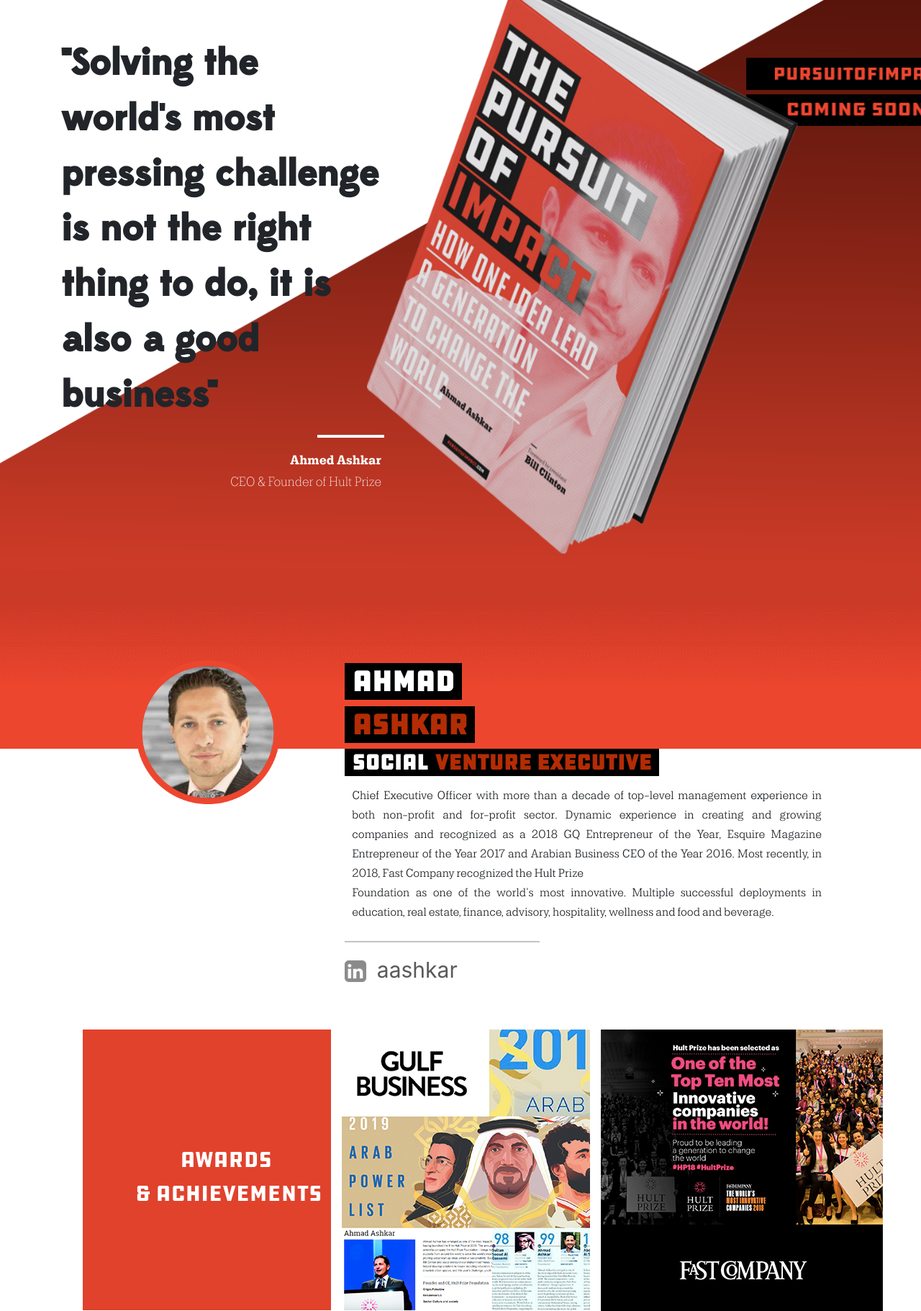
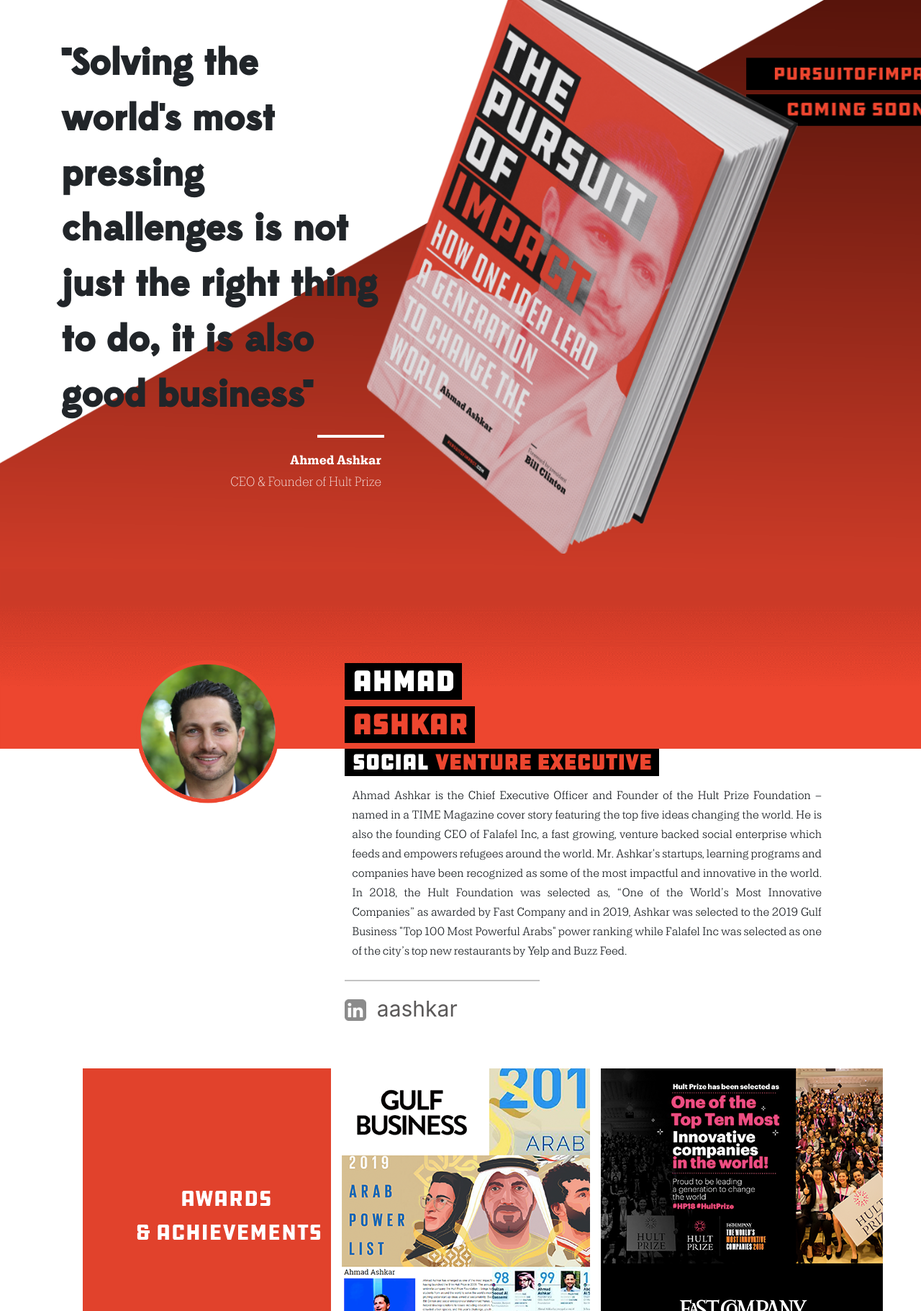
Before and after one commit to tazbin/pursuitofimpact, a PHP site: page / in a window 1280 px wide; the page is wider, and only the part inside the window is pictured. Shown: the top 1821 px of that part at 72% size. Run offline with PHP 8.4, Linux system fonts and the light colour scheme; some web fonts are replaced.

Commit message:
information updated

```diff
--- a/css/style.css
+++ b/css/style.css
@@ -44,7 +44,7 @@
         display: none;
     }
     .company-position {
-        color: rgb(180, 44, 4);
+        color: rgb(237, 70, 47);
         margin-top: 20px;
         margin: auto;
         text-align: center;
@@ -102,7 +102,7 @@
         margin-top: 20px;
     }
     .company-position {
-        color: rgb(180, 44, 4);
+        color: rgb(237, 70, 47);
         margin-top: 20px;
         font-family: 'Lehigh-Personal-Bold', Arial, sans-serif;
     }
@@ -242,7 +242,7 @@
 
 .h1-orange {
     background-color: black;
-    color: rgb(180, 44, 4);
+    color: rgb(237, 70, 47);
     font-size: 40px;
     font-weight: bold;
     padding-left: 10px;
@@ -263,7 +263,7 @@
 .h3-orange {
     margin-left: -5px;
     background-color: black;
-    color: rgb(180, 44, 4);
+    color: rgb(237, 70, 47);
     font-size: 30px;
     font-weight: bold;
     /* padding-left: 10px; */
--- a/index.php
+++ b/index.php
@@ -18,7 +18,7 @@
           <div class="row">
             <div class="col-md-5">
               <div class="quote">
-                "Solving the world's most pressing challenge is not the right thing to do, it is also a good business"
+                "Solving the world's most pressing challenges is not just the right thing to do, it is also good business"
               </div>
               <div class="author text-right">
                 <hr>
@@ -64,12 +64,10 @@
             <span class="h1-orange">ASHKAR</span> <br>
             <span class="h3-black">SOCIAL</span> <span class="h3-orange">VENTURE EXECUTIVE</span>
             <p class="intro-text desktop">
-              Chief Executive Officer with more than a decade of top-level management experience in both non-profit and for-profit sector. Dynamic experience in creating and growing companies and recognized as a 2018 GQ Entrepreneur of the Year, Esquire Magazine Entrepreneur of the Year 2017 and Arabian Business CEO of the Year 2016. Most recently, in 2018, Fast Company recognized the Hult Prize <br>
-              Foundation as one of the world's most innovative. Multiple successful deployments in education, real estate, finance, advisory, hospitality, wellness and food and beverage.
+              Ahmad Ashkar is the Chief Executive Officer and Founder of the Hult Prize Foundation – named in a TIME Magazine cover story featuring the top five ideas changing the world. He is also the founding CEO of Falafel Inc, a fast growing, venture backed social enterprise which feeds and empowers refugees around the world. Mr. Ashkar's startups, learning programs and companies have been recognized as some of the most impactful and innovative in the world. In 2018, the Hult Foundation was selected as, “One of the World’s Most Innovative Companies” as awarded by Fast Company and in 2019, Ashkar was selected to the 2019 Gulf Business  "Top 100 Most Powerful Arabs" power ranking while Falafel Inc was selected as one of the city’s top new restaurants by Yelp and Buzz Feed.
             </p>
             <p class="intro-text mobile" style="font-size: 30px;">
-              Chief Executive Officer with more than a decade of top-level management experience in both non-profit and for-profit sector. Dynamic experience in creating and growing companies and recognized as a 2018 GQ Entrepreneur of the Year, Esquire Magazine Entrepreneur of the Year 2017 and Arabian Business CEO of the Year 2016. Most recently, in 2018, Fast Company recognized the Hult Prize <br>
-              Foundation as one of the world's most innovative. Multiple successful deployments in education, real estate, finance, advisory, hospitality, wellness and food and beverage.
+              Ahmad Ashkar is the Chief Executive Officer and Founder of the Hult Prize Foundation – named in a TIME Magazine cover story featuring the top five ideas changing the world. He is also the founding CEO of Falafel Inc, a fast growing, venture backed social enterprise which feeds and empowers refugees around the world. Mr. Ashkar's startups, learning programs and companies have been recognized as some of the most impactful and innovative in the world. In 2018, the Hult Foundation was selected as, “One of the World’s Most Innovative Companies” as awarded by Fast Company and in 2019, Ashkar was selected to the 2019 Gulf Business  "Top 100 Most Powerful Arabs" power ranking while Falafel Inc was selected as one of the city’s top new restaurants by Yelp and Buzz Feed.
             </p>
             <hr class="intro-hr">
             <a href="#"> <img src="img/linkedin.png" alt="linkedin" class="linkedin"> <span class="linkedin-text"> aashkar </span> </a>
```
Also changed, not shown: img/HEADSHOT AA.png (added), img/ashkar.png, img/book2.png, img/book3.png (added), img/old-ashkar.png (added), 1 other file.
